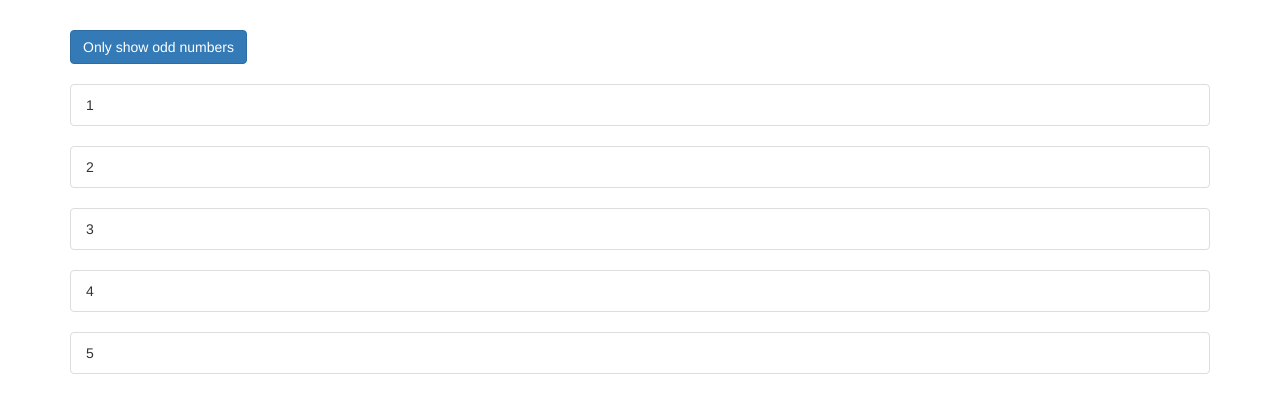
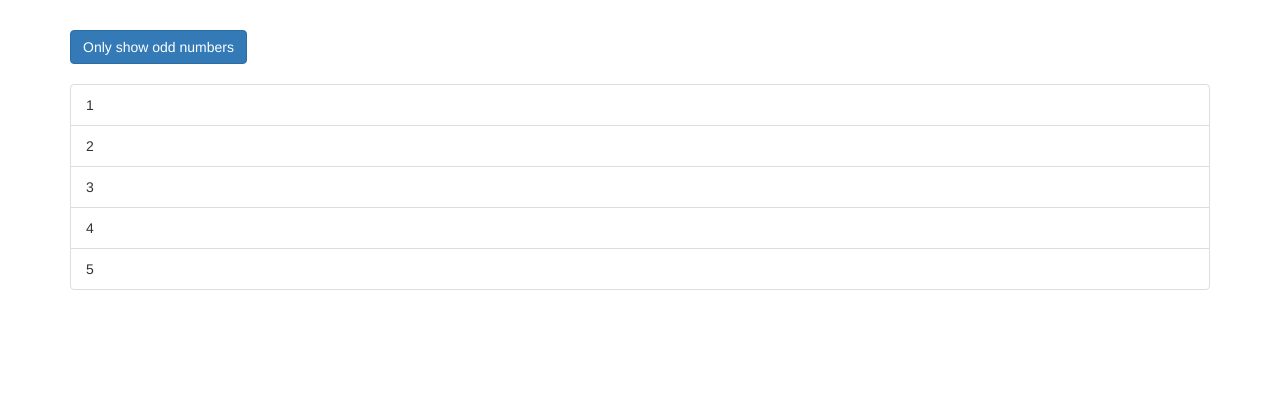
Before and after one commit to waqassadiq/directives-start, an Angular app: page / in a window 1280 px wide. Shown: the top 412 px of the page. Built offline with nearby package versions, Linux system fonts and the light colour scheme.

Commit message:
rest to orginal state

```diff
--- a/src/app/app.component.html
+++ b/src/app/app.component.html
@@ -5,11 +5,15 @@
         class="btn btn-primary"
         (click)="onlyOdd = !onlyOdd">Only show odd numbers</button>
       <br><br>
-      <ul class="list-group" *ngFor="let number of numbers">
-        <li
+      <ul class="list-group">
+        <div>
+
+        <li *ngFor="let number of numbers"
           class="list-group-item">
           {{number}}
         </li>
+      </div>
+
       </ul>
       <ng-template [ngIf]="onlyOdd">
         <p>Only odd</p>
```
